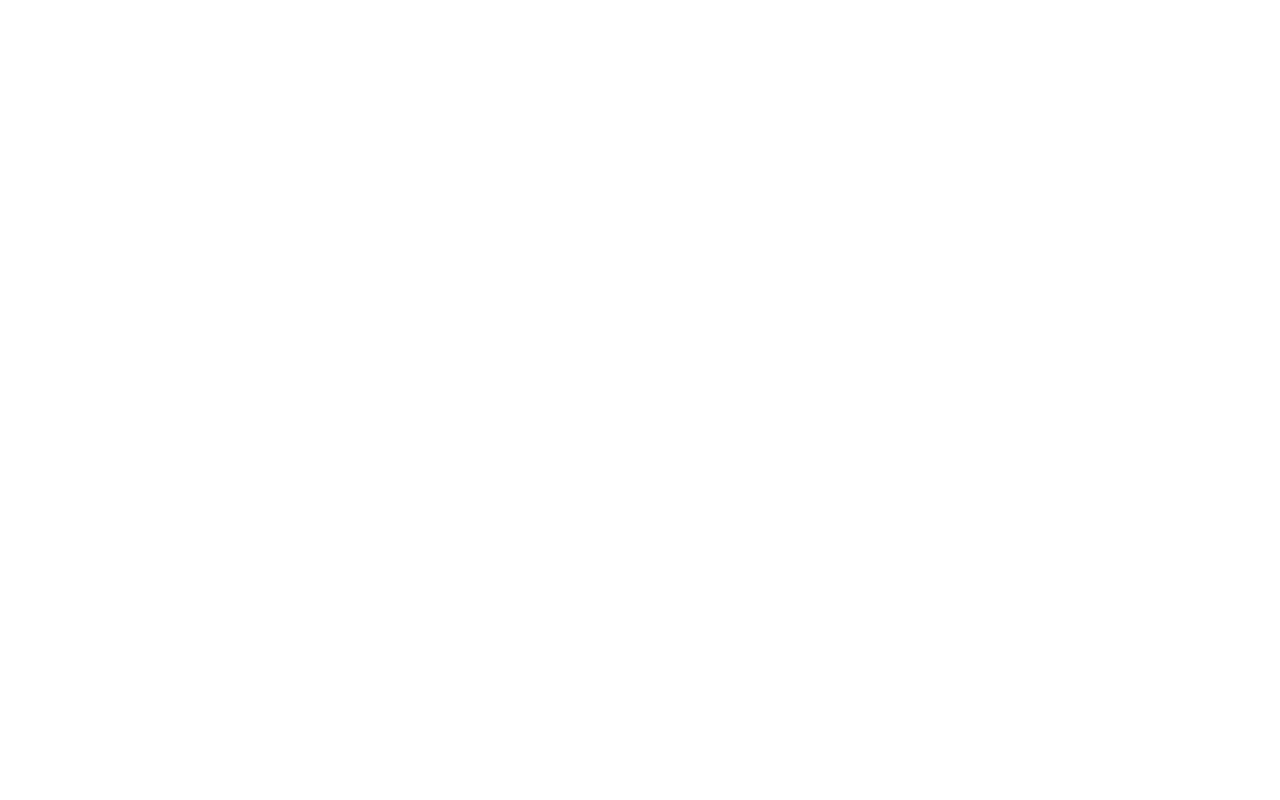
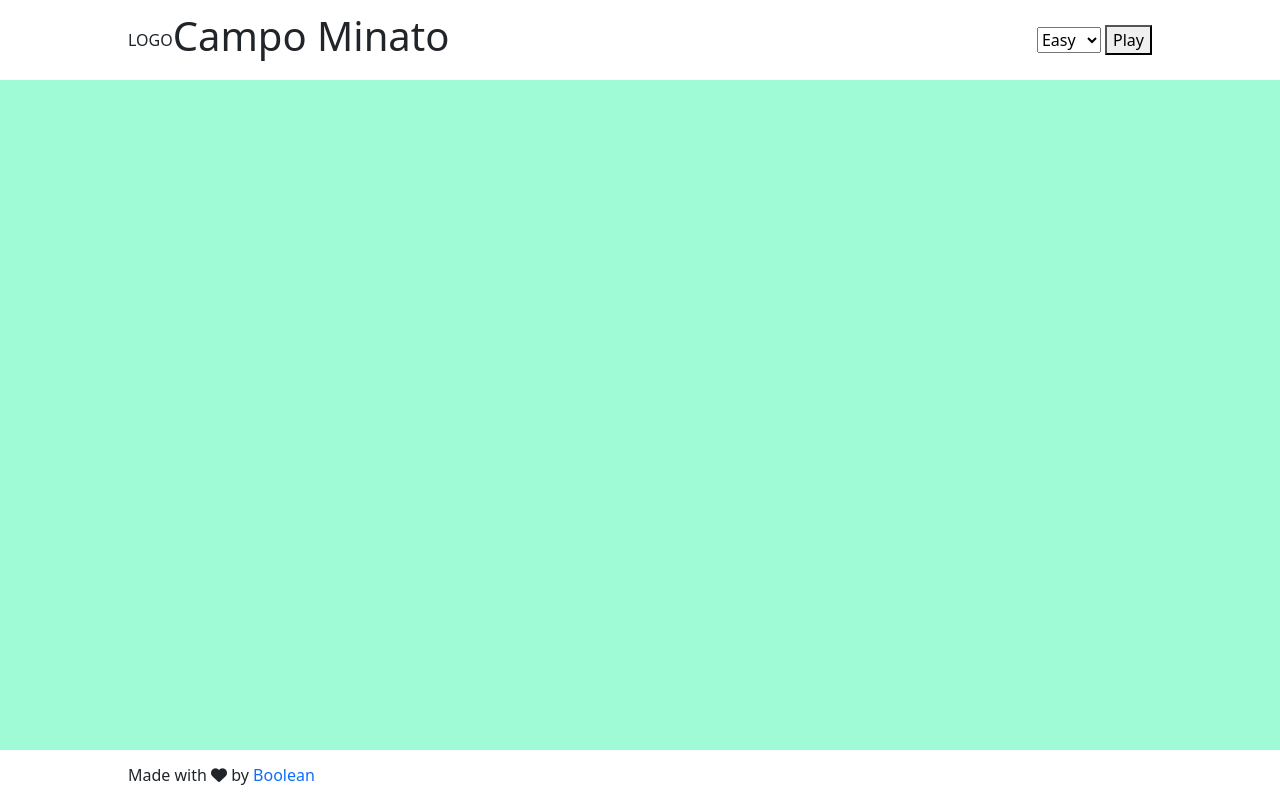
Before and after one commit to mattialicausi/js-grafica-cm, a plain HTML site: page index.html in a window 1280 px wide. Drawn offline with nearby package versions, Linux system fonts and the light colour scheme.

Commit message:
modifiche style del layout: aggiunto header,  main, footer.

```diff
--- a/css/style.css
+++ b/css/style.css
@@ -0,0 +1,23 @@
+#contenitore-generale{
+    height: 100vh;
+}
+
+header{
+    width: 100%;
+    height: 80px;
+}
+
+main{
+     background-color: rgb(159, 251, 214);
+     height: calc(100% - 130px);
+}
+
+footer{
+    width: 100%;
+    height: 50px;
+}
+
+.my-container{
+    width: 80%;
+    margin: 0 auto
+}
--- a/index.html
+++ b/index.html
@@ -7,9 +7,39 @@
     <link rel="stylesheet" href="https://cdnjs.cloudflare.com/ajax/libs/font-awesome/6.2.0/css/all.min.css" integrity="sha512-xh6O/CkQoPOWDdYTDqeRdPCVd1SpvCA9XXcUnZS2FmJNp1coAFzvtCN9BmamE+4aHK8yyUHUSCcJHgXloTyT2A==" crossorigin="anonymous" referrerpolicy="no-referrer" />
     <link href="https://cdn.jsdelivr.net/npm/bootstrap@5.2.2/dist/css/bootstrap.min.css" rel="stylesheet" integrity="sha384-Zenh87qX5JnK2Jl0vWa8Ck2rdkQ2Bzep5IDxbcnCeuOxjzrPF/et3URy9Bv1WTRi" crossorigin="anonymous">
     <link rel="stylesheet" href="./css/style.css">
+    <script src="./libreria js/libreria.js"></script>
     <title>Griglia Campo Minato</title>
 </head>
 <body>
 
+    <div id="contenitore-generale">
+        <header class="my-container d-flex justify-content-between align-items-center">
+
+            <div id="left" class="d-flex align-items-center">
+              <div class="logo">LOGO</div>
+              <h1>Campo Minato</h1>
+            </div>
+
+            <div id="right">
+                <select name="cars" id="livelli-difficolta">
+                    <option value="1">Easy</option>
+                    <option value="2">Hard</option>
+                    <option value="3">Crazy</option>
+                  </select>
+
+                  <button id="play-button">Play</button>
+            </div>
+
+        </header>
+        <main></main>
+        <footer class="my-container d-flex align-items-center">
+            <div id="text-footer">
+                Made with <i class="fa-solid fa-heart"></i> by <span class="text-primary">Boolean</span>
+            </div>
+        </footer>
+    </div>
+
+
+    <script src="./js/script.js"></script>
 </body>
 </html>
```
